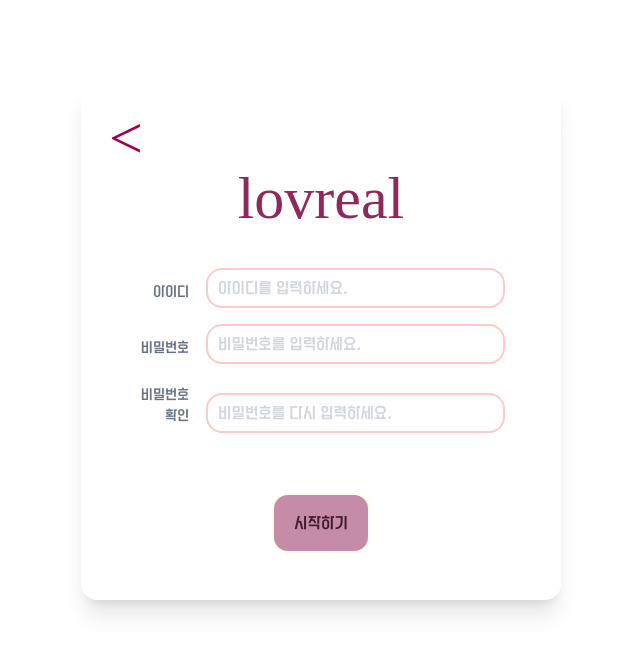
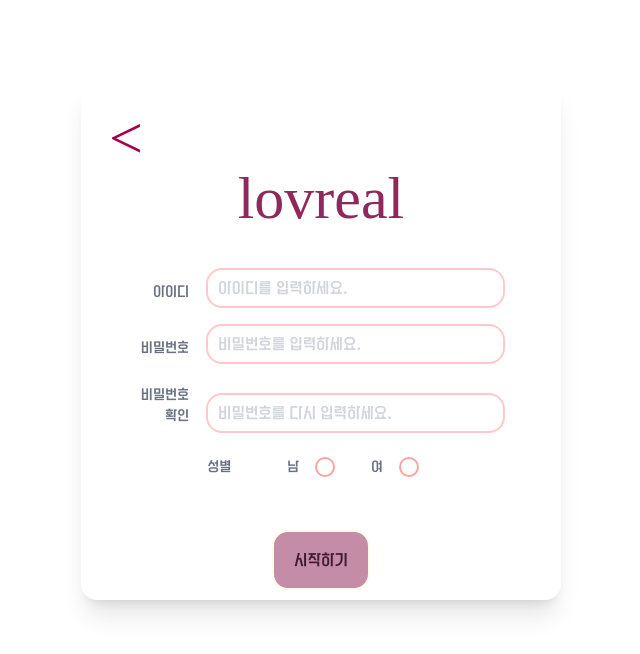
Before and after one commit to GgumiPooh/lovreal-fe, a React (Vite) app: page /signup in a window 1280 px wide. Shown: the top 654 px of the page, without its empty margins (319-959 px from the left). Built offline with nearby package versions, Linux system fonts and the light colour scheme; a web font is replaced by a local one.

Commit message:
회원가입 성별 체크 기능

```diff
--- a/src/routes/SignUpPage.tsx
+++ b/src/routes/SignUpPage.tsx
@@ -8,14 +8,14 @@ function SignUpPage() {
       <Link
         children="<"
         to="/"
-        className="font-title text-6xl text-pink-800 hover:text-amber-950 transition-colors duration-200 ease-in-out"
+        className="outline-none font-title text-6xl text-pink-800 hover:text-amber-950 transition-colors duration-200 ease-in-out"
       ></Link>
       <div className="text-center ">
         <span className="font-title text-6xl text-[rgb(144,41,91)]">
           lovreal
         </span>
 
-        <div className="mt-10 mb-15">
+        <div className="mt-10 mb-13">
           <LabelWithInput
             name="id"
             children="아이디"
@@ -34,10 +34,39 @@ function SignUpPage() {
             type="password"
             placeholder="비밀번호를 다시 입력하세요."
           ></LabelWithInput>
+          <div className="mt-5">
+            <span className="font-signup text-gray-500 text-[0.9rem] mr-10">
+              성별
+            </span>
+            <label className="inline-flex items-center cursor-pointer mx-2">
+              <input
+                type="radio"
+                name="gender"
+                value="man"
+                className="hidden peer"
+              />
+              <span className="mx-2 text-sm font-signup text-gray-500">
+                남
+              </span>
+              <span className="w-5 h-5 mx-2 p-2 rounded-full border-2   border-red-300 hover:border-pink-400 transition duration-300 ease-in-out peer-checked:bg-red-200"></span>
+            </label>
+            <label className="inline-flex items-center cursor-pointer mx-2">
+              <input
+                type="radio"
+                name="gender"
+                value="female"
+                className="hidden peer"
+              />
+              <span className="ml-3 mr-2 text-sm font-signup text-gray-500">
+                여
+              </span>
+              <span className="w-5 h-5 mx-2 p-2 rounded-full border-2   border-red-300 hover:border-pink-400 transition duration-300 ease-in-out peer-checked:bg-red-200"></span>
+            </label>
+          </div>
         </div>
         <SignUpButton
           children="시작하기"
-          className="mx-auto px-5 py-4 hover:text-[rgb(247,205,225)] text-[rgb(63,27,44)] hover:bg-[rgb(164,71,116)] hover:border-amber-50 bg-[rgb(197,140,167)] transition-colors duration-400 ease-in-out"
+          className="mx-auto px-5 py-4 outline-[rgb(164,71,116)] hover:text-[rgb(247,205,225)] text-[rgb(63,27,44)] hover:bg-[rgb(164,71,116)] hover:border-amber-50 bg-[rgb(197,140,167)] transition-colors duration-400 ease-in-out"
         ></SignUpButton>
       </div>
     </div>
```
